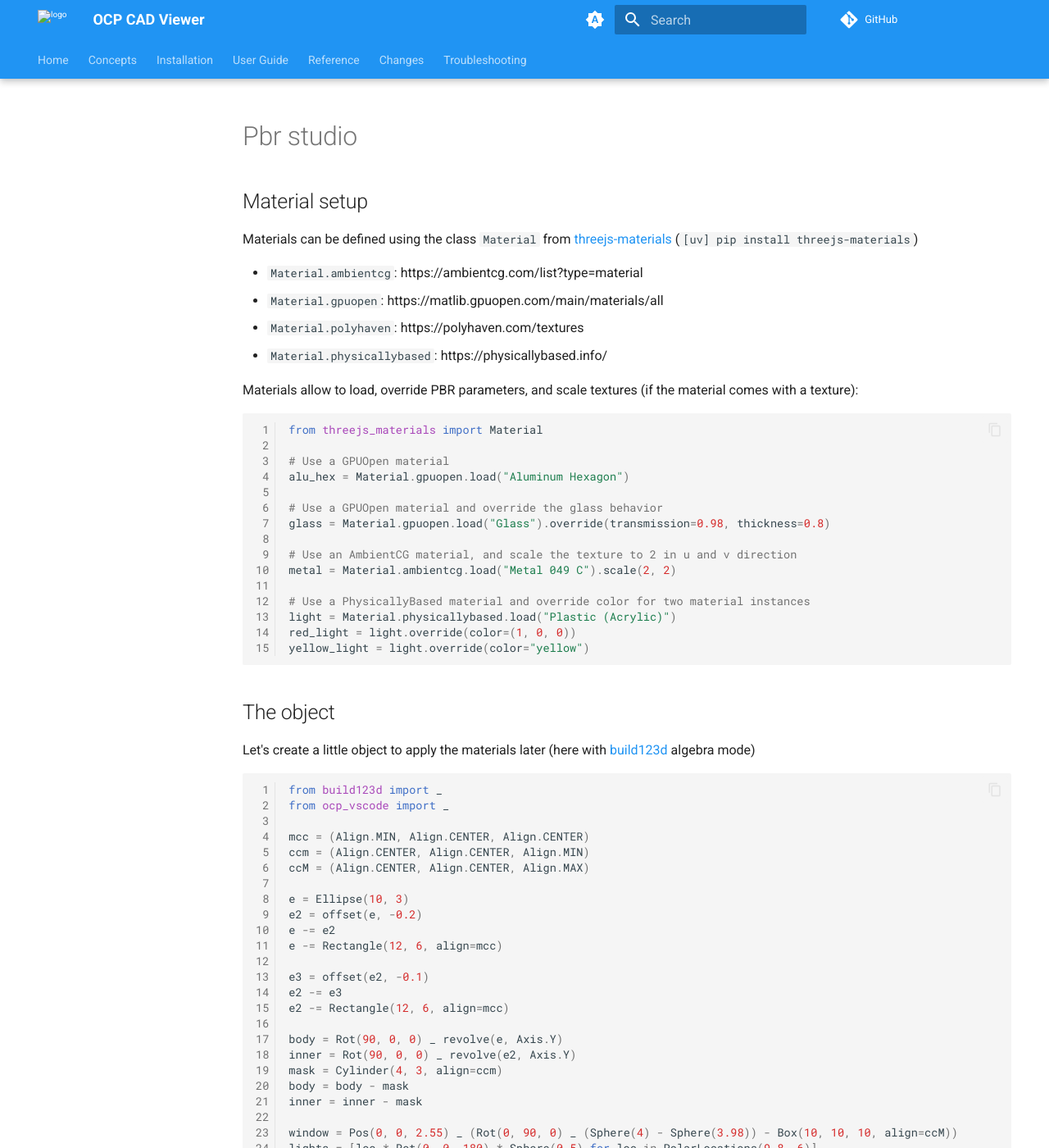
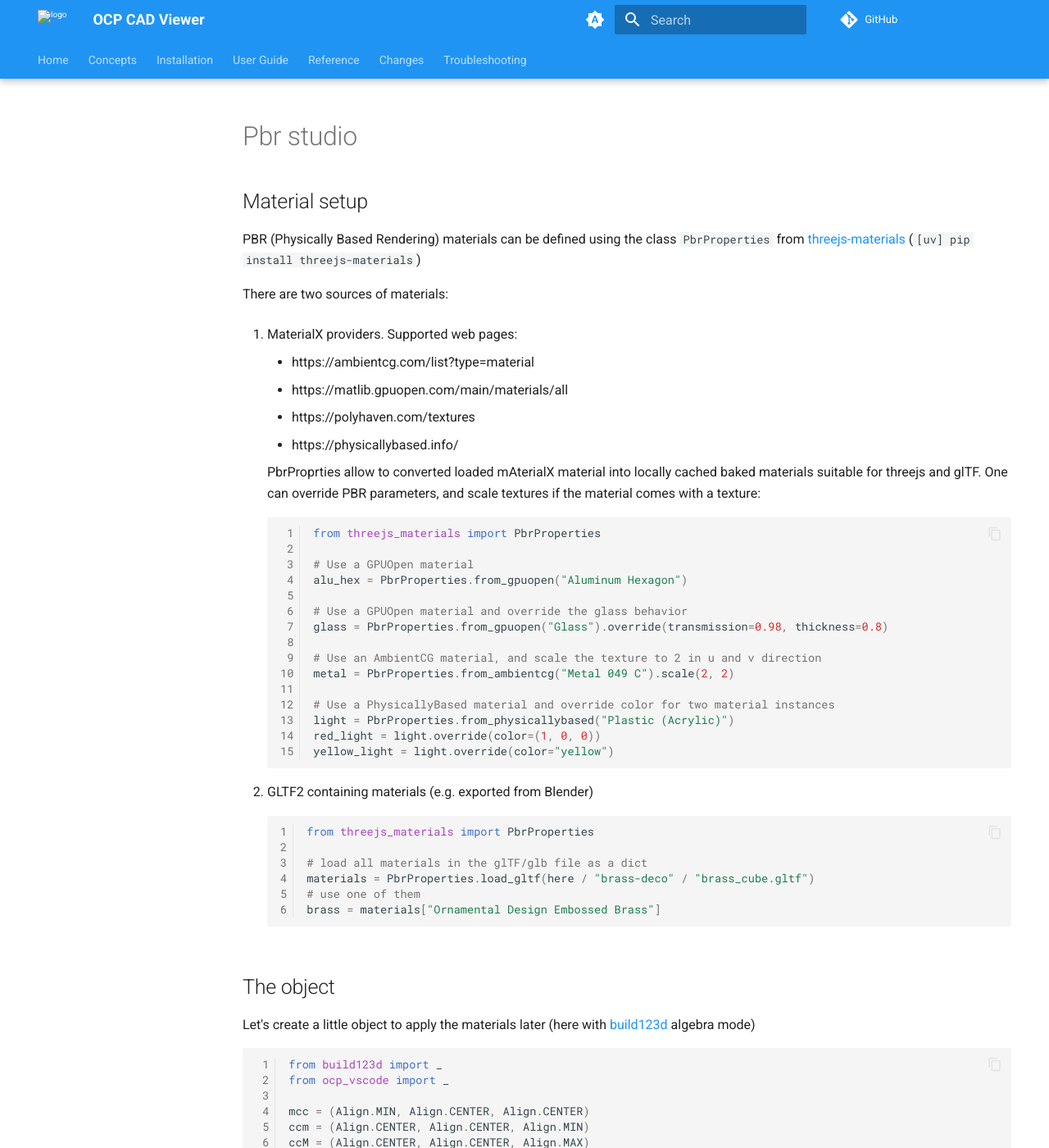
Before and after one commit to bernhard-42/vscode-ocp-cad-viewer, an MkDocs documentation site: the page built from docs/pbr_studio.md, in a window 1280 px wide and 1400 px high. Shown: the whole window at 82% size. Built offline with MkDocs 1.6.1 and Material for MkDocs 9.7.7, drawn with Linux system fonts in a browser that asks for light colours; plug-ins that fetch from the network failed and are left out; comment, search, counter and statistics services are not loaded; some of the changed text lies outside the part shown.

Commit message:
Fix PBR examples

````diff
--- a/docs/pbr_studio.md
+++ b/docs/pbr_studio.md
@@ -1,32 +1,46 @@
 ## Material setup
 
-Materials can be defined using the class `Material` from [threejs-materials](https://github.com/bernhard-42/threejs-materials) (`[uv] pip install threejs-materials`)
+PBR (Physically Based Rendering) materials can be defined using the class `PbrProperties` from [threejs-materials](https://github.com/bernhard-42/threejs-materials) (`[uv] pip install threejs-materials`)
 
-- `Material.ambientcg`: https://ambientcg.com/list?type=material
-- `Material.gpuopen`: https://matlib.gpuopen.com/main/materials/all
-- `Material.polyhaven`: https://polyhaven.com/textures
-- `Material.physicallybased`: https://physicallybased.info/
+There are two sources of materials:
 
-Materials allow to load, override PBR parameters, and scale textures (if the material comes with a texture):
+1. MaterialX providers. Supported web pages:
+    - https://ambientcg.com/list?type=material
+    - https://matlib.gpuopen.com/main/materials/all
+    - https://polyhaven.com/textures
+    - https://physicallybased.info/
 
-```python
-from threejs_materials import Material
+    PbrProprties allow to converted loaded mAterialX material into locally cached baked materials suitable for threejs and glTF. One can override PBR parameters, and scale textures if the material comes with a texture:
 
-# Use a GPUOpen material
-alu_hex = Material.gpuopen.load("Aluminum Hexagon")
+    ```python
+    from threejs_materials import PbrProperties
 
-# Use a GPUOpen material and override the glass behavior
-glass = Material.gpuopen.load("Glass").override(transmission=0.98, thickness=0.8)
+    # Use a GPUOpen material
+    alu_hex = PbrProperties.from_gpuopen("Aluminum Hexagon")
 
-# Use an AmbientCG material, and scale the texture to 2 in u and v direction
-metal = Material.ambientcg.load("Metal 049 C").scale(2, 2)
+    # Use a GPUOpen material and override the glass behavior
+    glass = PbrProperties.from_gpuopen("Glass").override(transmission=0.98, thickness=0.8)
 
-# Use a PhysicallyBased material and override color for two material instances
-light = Material.physicallybased.load("Plastic (Acrylic)")
-red_light = light.override(color=(1, 0, 0))
-yellow_light = light.override(color="yellow")
+    # Use an AmbientCG material, and scale the texture to 2 in u and v direction
+    metal = PbrProperties.from_ambientcg("Metal 049 C").scale(2, 2)
 
-```
+    # Use a PhysicallyBased material and override color for two material instances
+    light = PbrProperties.from_physicallybased("Plastic (Acrylic)")
+    red_light = light.override(color=(1, 0, 0))
+    yellow_light = light.override(color="yellow")
+
+    ```
+
+2. GLTF2 containing materials (e.g. exported from Blender)
+
+    ```python
+    from threejs_materials import PbrProperties
+
+    # load all materials in the glTF/glb file as a dict
+    materials = PbrProperties.load_gltf(here / "brass-deco" / "brass_cube.gltf")
+    # use one of them
+    brass = materials["Ornamental Design Embossed Brass"]
+    ```
 
 ## The object
 
@@ -49,13 +63,15 @@
 e2 -= e3
 e2 -= Rectangle(12, 6, align=mcc)
 
-body = Rot(90, 0, 0) _ revolve(e, Axis.Y)
-inner = Rot(90, 0, 0) _ revolve(e2, Axis.Y)
+body = Rot(90, 0, 0) * revolve(e, Axis.Y)
+inner = Rot(90, 0, 0) * revolve(e2, Axis.Y)
 mask = Cylinder(4, 3, align=ccm)
 body = body - mask
 inner = inner - mask
 
-window = Pos(0, 0, 2.55) _ (Rot(0, 90, 0) _ (Sphere(4) - Sphere(3.98)) - Box(10, 10, 10, align=ccM))
+window = Pos(0, 0, 2.55) * (
+    Rot(0, 90, 0) * (Sphere(4) - Sphere(3.98)) - Box(10, 10, 10, align=ccM)
+)
 lights = [loc * Rot(0, 0, 180) * Sphere(0.5) for loc in PolarLocations(9.8, 6)]
 body -= lights
 
@@ -63,13 +79,14 @@
 inner.label = "inner"
 window.label = "window"
 for i, l in enumerate(lights):
-    l.label = f"light\_{i}"
-
+    l.label = f"light_{i}"
 ```
 
 ## Assigning materials and interpolating colors for CAD view
 
-Material objects are assigned directly to the `.material` attribute of CAD objects. Use `.interpolate_color()` to derive a representative color for the CAD view.
+PbrProperties objects are assigned directly to the `.material` attribute of CAD objects. Use `.interpolate_color()` to derive a representative `color` for the CAD view.
+
+Note: This will change when build123d gets an own `Material` class: `shape.material: build123d.Material`
 
 ```python
 body.material = metal
````
Also changed, not shown: 3 other files.
